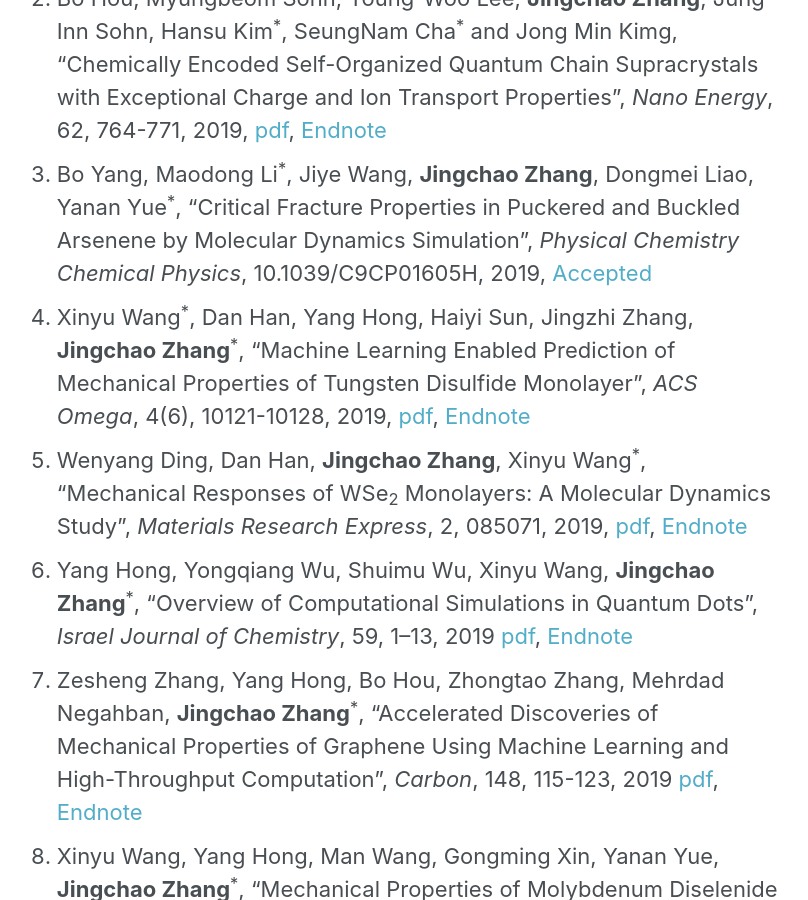
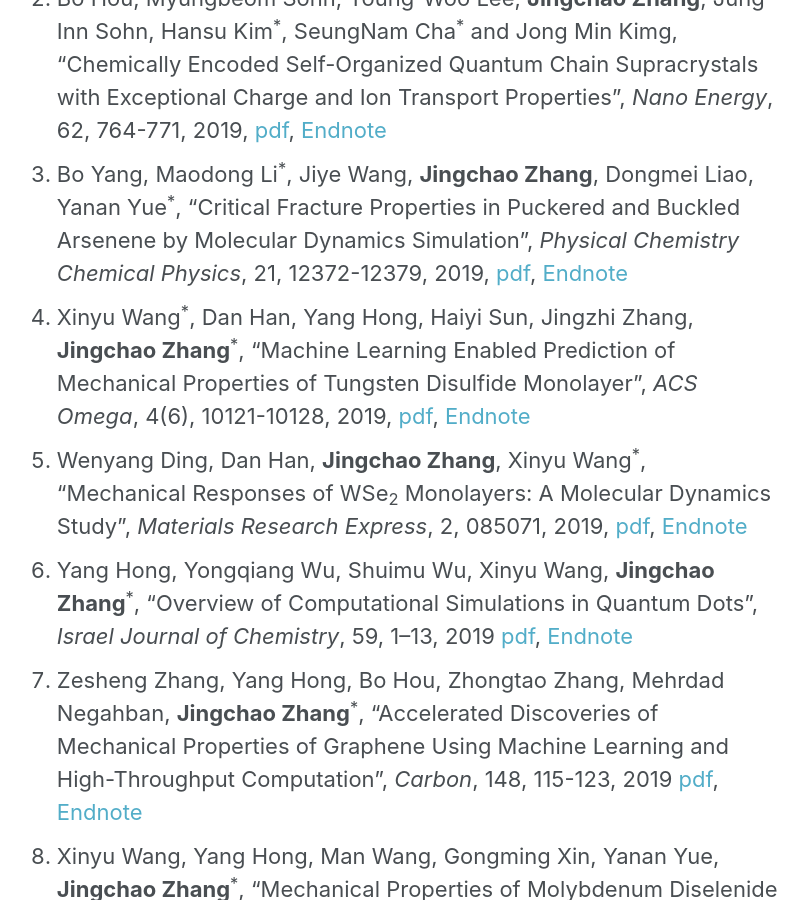
Before and after one commit to JingchaoZhang/JingchaoZhang.github.io, a Jekyll site: the page built from _pages/publications.md, in a window 1280 px wide and 900 px high, scrolled down 451 px. Shown: the whole window, without its empty margins (267-1075 px from the left). Built offline with Jekyll 4.4.1, drawn with Linux system fonts in a browser that asks for light colours.

Commit message:
Update publications.md

```diff
--- a/_pages/publications.md
+++ b/_pages/publications.md
@@ -9,7 +9,7 @@
 
 1. Bo Hou, Su-Ho Jung, **Jingchao Zhang**, Yang Hong, Byung-Sung Kim, Jung Inn Sohn, Eun-Kyung Lee, Byoung Lyong Choi, Dongmok Whang, SeungNam Cha<sup>\*</sup>, JongMin Kim, "Growth of Quantum Dot Coated Core-Shell Anisotropic Nanowires and Their Thermal and Electronic Transport", *Applied Physics Letters*, 2019, [Accepted]()
 1. Bo Hou, Myungbeom Sohn, Young-Woo Lee, **Jingchao Zhang**, Jung Inn Sohn, Hansu Kim<sup>\*</sup>, SeungNam Cha<sup>\*</sup> and Jong Min Kimg, "Chemically Encoded Self-Organized Quantum Chain Supracrystals with Exceptional Charge and Ion Transport Properties", *Nano Energy*, 62, 764-771, 2019, [pdf](https://drive.google.com/file/d/1ySpllRX5xI_l2B7n0g52LQXdXKyZ2NOM/view?usp=sharing), [Endnote](https://drive.google.com/uc?export=download&id=1XmqQu_Qq4vGHj25PsvxeRojf0sNocAs9)
-1. Bo Yang, Maodong Li<sup>\*</sup>, Jiye Wang, **Jingchao Zhang**, Dongmei Liao, Yanan Yue<sup>\*</sup>, "Critical Fracture Properties in Puckered and Buckled Arsenene by Molecular Dynamics Simulation", *Physical Chemistry Chemical Physics*, 10.1039/C9CP01605H, 2019, [Accepted](https://pubs.rsc.org/en/content/articlelanding/2019/cp/c9cp01605h#!divAbstract)
+1. Bo Yang, Maodong Li<sup>\*</sup>, Jiye Wang, **Jingchao Zhang**, Dongmei Liao, Yanan Yue<sup>\*</sup>, "Critical Fracture Properties in Puckered and Buckled Arsenene by Molecular Dynamics Simulation", *Physical Chemistry Chemical Physics*, 21, 12372-12379, 2019, [pdf](https://drive.google.com/file/d/16q70wkrm9svHOPWZ15tKFNlEOpV401yT/view?usp=sharing), [Endnote](https://drive.google.com/uc?export=download&id=1TURkhtbTE44sQ_vgULXWWaG0lVQ-PVrj)
 1. Xinyu Wang<sup>\*</sup>, Dan Han, Yang Hong, Haiyi Sun, Jingzhi Zhang, **Jingchao Zhang**<sup>\*</sup>, "Machine Learning Enabled Prediction of Mechanical Properties of Tungsten Disulfide Monolayer", *ACS Omega*, 4(6), 10121-10128, 2019, [pdf](https://drive.google.com/file/d/1fo4Xv6lQ9qKK6zh75B-HAhhURTNVDABZ/view?usp=sharing), [Endnote](https://drive.google.com/uc?export=download&id=1PP3slUWB6q0SbTQaymlBrRNb_8-0375z)
 1. Wenyang Ding, Dan Han, **Jingchao Zhang**, Xinyu Wang<sup>\*</sup>, "Mechanical Responses of WSe<sub>2</sub> Monolayers: A Molecular Dynamics Study", *Materials Research Express*, 2, 085071, 2019, [pdf](https://drive.google.com/file/d/12c0kijqGKKUxgNFdALvV62PjyUHDUj0R/view?usp=sharing), [Endnote](https://drive.google.com/uc?export=download&id=1ZCex0B-9K3aWD8rpYC92Hi9k9hxvs1mi)
 1. Yang Hong, Yongqiang Wu, Shuimu Wu, Xinyu Wang, **Jingchao Zhang**<sup>\*</sup>, "Overview of Computational Simulations in Quantum Dots", *Israel Journal of Chemistry*, 59, 1–13, 2019 [pdf](https://drive.google.com/file/d/14MZ9eGvzLXFkTjf9m713s-8ooDSlySMd/view?usp=sharing), [Endnote](https://drive.google.com/uc?export=download&id=11IbuYseV9TjA5so-vHovLT9ubQ1G5U4H)
```
